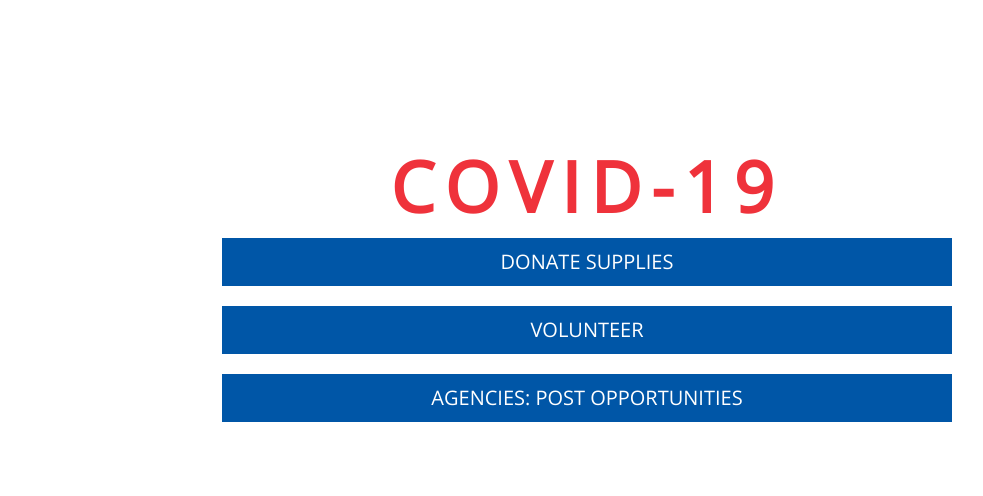
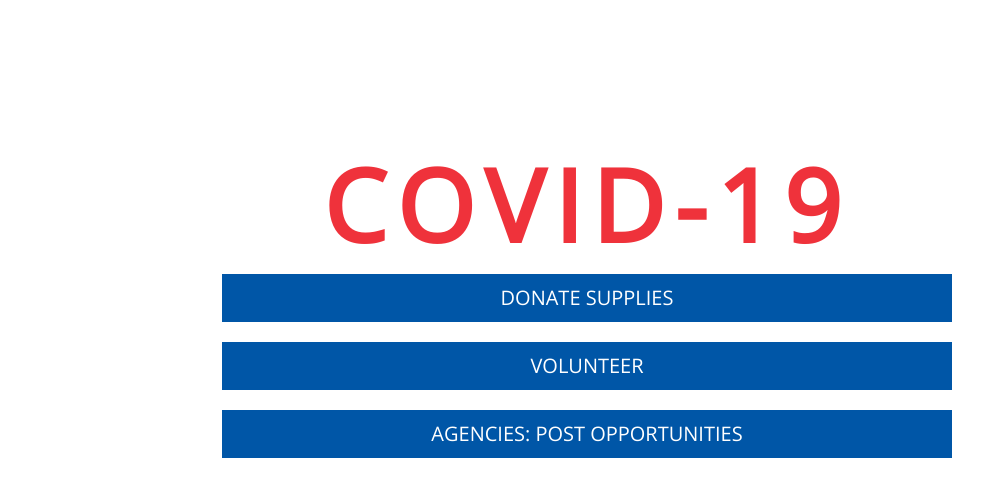
Before and after one commit to nathanspencer/United-Way-COVID-19-Splash-Page, a plain HTML site: page index.html in a window 1280 px wide. Shown: the part 56-552 px from the top of the page, without its empty margins (53-1036 px from the left). Drawn offline with nearby package versions, Linux system fonts and the light colour scheme.

Commit message:
Fixed UW Logo Link

```diff
--- a/index.html
+++ b/index.html
@@ -17,7 +17,7 @@
 <!-- Navigation -->
     <nav class="navbar navbar-expand-lg navbar-light fixed-top" id="mainNav">
       <div class="container">
-        <a href="volunteeryourtime.org"><img src="images/favicon.svg" alt="UNITED WAY" height="120" width="120"></a>
+        <a href="http://www.volunteeryourtime.org"><img src="images/favicon.svg" alt="UNITED WAY" height="120" width="120"></a>
       </div>
     </nav>
 <body>
--- a/styles/entry.css
+++ b/styles/entry.css
@@ -9,11 +9,24 @@ html {
   h6 {
     font-family: 'Open Sans', sans-serif;
     font-weight: 700;
-    font-size: 70px;
+    font-size: 50px;
     margin: 0 0 0px;
     letter-spacing: 10px;
     text-transform: uppercase;
     color: #ef323b; }
+  @media (min-width: 768px) {
+    h1,
+    h2,
+    h4,
+    h5,
+    h6 {
+      font-family: 'Open Sans', sans-serif;
+      font-weight: 700;
+      font-size: 100px;
+      margin: 0 0 0px;
+      letter-spacing: 10px;
+      text-transform: uppercase;
+      color: #ef323b; } }
     h3 {
       font-family: 'Open Sans', sans-serif;
       font-weight: 600;
```
